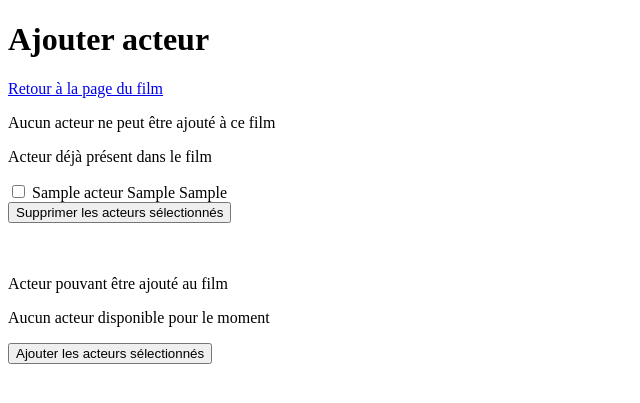
After one commit to MinecraftJavaEdition26-1-2/CYGR, a Spring Boot app: page /films/ajouterActeur?id=1 in a window 1280 px wide. The commit adds this page. Shown: the top 403 px of the page, without its empty margins (0-640 px from the left). Run offline with Spring Boot 4, Linux system fonts and the light colour scheme; tables that the repository leaves empty hold one stand-in row (values such as "Sample post").

Commit message:
Fiche film : liste des acteurs, menu « Ajouter un acteur », bouton « Retirer » sur chaque acteur

```diff
--- a/CYGR/src/main/java/com/example/demo/controller/FilmController.java
+++ b/CYGR/src/main/java/com/example/demo/controller/FilmController.java
@@ -1,4 +1,6 @@
 package com.example.demo.controller;
+
+import java.util.List;
 
 import org.springframework.stereotype.Controller;
 import org.springframework.ui.Model;
@@ -7,9 +9,13 @@ import org.springframework.web.bind.annotation.GetMapping;
 import org.springframework.web.bind.annotation.PostMapping;
 import org.springframework.web.bind.annotation.ModelAttribute;
 
+import com.example.demo.entity.Acteur;
 import com.example.demo.entity.Film;
 import com.example.demo.service.FilmService;
+import com.example.demo.service.ActeurService;
 import org.springframework.web.bind.annotation.RequestParam;
+import org.springframework.web.bind.annotation.RequestBody;
+
 
 
 
@@ -19,9 +25,11 @@ import org.springframework.web.bind.annotation.RequestParam;
 public class FilmController {
 
     private final FilmService filmService;
+    private final ActeurService acteurService;
 
-    public FilmController(FilmService filmService){
+    public FilmController(FilmService filmService, ActeurService acteurService){
         this.filmService = filmService;
+        this.acteurService = acteurService;
     }
 
     @GetMapping //GET /films
@@ -72,9 +80,58 @@ public class FilmController {
         return "films/modifierFilm";
     }
 
+    @GetMapping("/ajouterActeur")
+    public String ajouterActeur(@RequestParam long id, Model model) {
+        Film film = filmService.findById(id);
+        /*On récupère les acteurs qui ne sont pas déjà dans le film*/
+        List<Acteur> acteurDispo = acteurService.findAll(). // On récupère tous les acteurs présent dans la bdd
+            stream(). // transforme la liste en stream ce qui permet de trier sans écrire les boucles sois meme
+            filter(a -> !film.getActeurs().contains(a)) // on filtre pour garder que les acteurs qui ne sont pas encore dans la liste des acteurs du film
+            /*
+                On garde seulement les élement qui font en sorte que a soit true
+                a est l'acteur en court de traitement
+                film.getActeur récupère tous les acteurs déjà présent dans le film
+                contain(a) renvoie true si l'acteur qu'on test est contenu dans film.getActeurs
+            */
+            .toList();
+        List<Acteur> acteurDejaDansFilm = acteurService.findAll().
+            stream().
+            filter(a -> film.getActeurs().contains(a))
+            .toList();
+        model.addAttribute("film", film);
+        model.addAttribute("acteursDispo", acteurDispo);
+        model.addAttribute("acteurDansFilm", acteurDejaDansFilm);
+        return "films/ajouterActeur";
+    }
 
 
+    @PostMapping("/enregistrerNouveauActeur")
+    public String enregistrerNouveauActeur(@RequestParam long idFilm,@RequestParam(required = false) List<Long> idActeurs) {
+        Film film = filmService.findById(idFilm);
+        if (idActeurs != null) { // null si aucune case n'a été cochée
+            for (Long idActeur : idActeurs) {
+                Acteur acteur = acteurService.findById(idActeur);
+                film.getActeurs().add(acteur);
+            }
+            filmService.enregistrer(film);
+        }
 
+        return "redirect:/films/detail?id=" + idFilm;
+    }
+
+    @PostMapping("/supprimerActeurFilm")
+    public String supprimerActeurFilm(@RequestParam long idFilm, @RequestParam(required = false) List<Long> idActeurs) {
+        Film film = filmService.findById(idFilm);
+        if (idActeurs != null) { // null si aucune case n'a été cochée
+            for (Long idActeur : idActeurs) {
+                Acteur acteur = acteurService.findById(idActeur);
+                film.getActeurs().remove(acteur);
+            }
+            filmService.enregistrer(film);
+        }
+
+        return "redirect:/films/detail?id=" + idFilm;
+    }
 
 
 
--- /dev/null
+++ b/CYGR/src/main/resources/templates/films/ajouterActeur.html
@@ -0,0 +1,50 @@
+<!DOCTYPE html>
+<html lang="fr" xmlns:th="https://thymeleaf.org">
+<head>
+    <meta charset="UTF-8">
+    <meta name="viewport" content="width=device-width, initial-scale=1.0">
+    <title>Ajouter acteur</title>
+</head>
+<body>
+    <h1>Ajouter acteur</h1>
+
+    <a th:href="@{/films/detail(id=${film.id})}">Retour à la page du film</a>
+
+    <p th:if="${acteursDispo.isEmpty()}">Aucun acteur ne peut être ajouté à ce film</p>
+
+    <p>Acteur déjà présent dans le film</p>
+    <p th:if="${acteurDansFilm.isEmpty()}">Aucun acteur dans ce film</p>
+    <form th:action="@{/films/supprimerActeurFilm}" method="post">
+        <div th:each="acteur : ${acteurDansFilm}">
+            <input type="checkbox" name="idActeurs" th:value="${acteur.id}">
+            <span class="ligne-titre" th:text="${acteur.nom + ' ' + acteur.prenom}">Nom Prénom</span>
+            <span class="ligne-meta" th:text="${acteur.nationalite}">Nationalité</span>
+        </div>
+
+        <input type="hidden" name="idFilm" th:value="${film.id}">
+        <button type="submit">Supprimer les acteurs sélectionnés</button>
+    </form>
+
+
+    <br>
+    <br>
+    <p>Acteur pouvant être ajouté au film</p>
+    <p th:if="${acteursDispo.isEmpty()}">Aucun acteur disponible pour le moment</p>
+    <form th:action="@{/films/enregistrerNouveauActeur}" method="post">
+
+        <div th:each="acteur : ${acteursDispo}">
+            <input type="checkbox" name="idActeurs" th:value="${acteur.id}">
+            <span class="ligne-titre" th:text="${acteur.nom + ' ' + acteur.prenom}">Nom Prénom</span>
+            <span class="ligne-meta" th:text="${acteur.nationalite}">Nationalité</span>
+        </div>
+
+        <input type="hidden" name="idFilm" th:value="${film.id}">
+        <button type="submit">Ajouter les acteurs sélectionnés</button>
+    </form>
+
+
+
+
+
+</body>
+</html>
--- a/CYGR/src/main/resources/templates/films/detail.html
+++ b/CYGR/src/main/resources/templates/films/detail.html
@@ -30,6 +30,7 @@
 
                 <div class="bloc">
                     <h2>Acteurs</h2>
+                    <a th:href="@{/films/ajouterActeur(id=${film.id})}">Ajouter un acteur</a>
                     <p class="vide" th:if="${film.acteurs.isEmpty()}">Aucun acteur dans ce film</p>
                     <ul class="liste-acteurs">
                         <li th:each="acteur : ${film.acteurs}">
```
